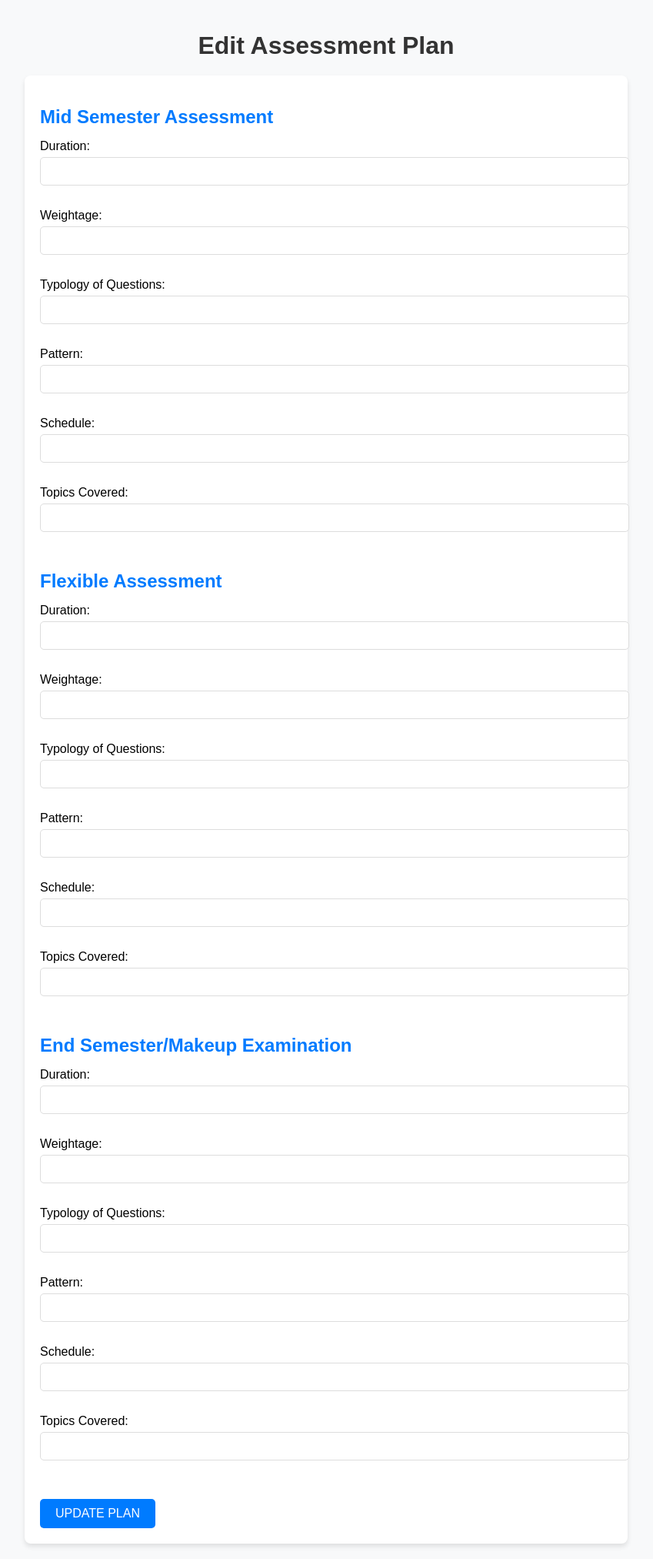
After one commit to Aishwaryapnew/plan, a Django app: template apps/templates/edit.html in a window 1280 px wide. The commit adds this page. Shown: the whole page at 77% size, without its empty margins (216-1065 px from the left). Run offline with Django 3.2, Linux system fonts and the light colour scheme; the template is opened without the code that fills it, so the values that code supplies are empty.

Commit message:
first commit

```diff
--- /dev/null
+++ b/apps/templates/edit.html
@@ -0,0 +1,142 @@
+<!DOCTYPE html>
+<html lang="en">
+<head>
+    <meta charset="UTF-8">
+    <meta name="viewport" content="width=device-width, initial-scale=1.0">
+    <title>Edit Assessment Plan</title>
+    <style>
+        body {
+            font-family: Arial, sans-serif;
+            background-color: #f8f9fa;
+            margin: 0;
+            padding: 20px;
+        }
+
+        h1 {
+            text-align: center;
+            color: #333;
+            margin-bottom: 20px;
+        }
+
+        form {
+            width: 60%;
+            margin: 0 auto;
+            background-color: #ffffff;
+            padding: 20px;
+            border-radius: 8px;
+            box-shadow: 0px 4px 6px rgba(0, 0, 0, 0.1);
+        }
+
+        .section {
+            margin-bottom: 30px;
+        }
+
+        .section h2 {
+            color: #007bff;
+            margin-bottom: 15px;
+        }
+
+        label {
+            display: block;
+            margin: 10px 0 5px;
+        }
+
+        input[type="text"] {
+            width: 100%;
+            padding: 10px;
+            margin-bottom: 20px;
+            border: 1px solid #ddd;
+            border-radius: 5px;
+        }
+
+        button {
+            background-color: #007bff;
+            color: white;
+            border: none;
+            padding: 10px 20px;
+            font-size: 16px;
+            cursor: pointer;
+            border-radius: 5px;
+            text-transform: uppercase;
+        }
+
+        button:hover {
+            background-color: #0056b3;
+        }
+    </style>
+</head>
+<body>
+    <h1>Edit Assessment Plan</h1>
+    <form method="POST" action="/updateprofile/{{ userdata.id }}/">
+        {% csrf_token %}
+
+        <!-- Mid Sem Section -->
+        <div class="section">
+            <h2>Mid Semester Assessment</h2>
+            <label for="mid_duration">Duration:</label>
+            <input type="text" name="mid_duration" id="mid_duration" value="{{ userdata.mid_duration }}">
+
+            <label for="mid_weightage">Weightage:</label>
+            <input type="text" name="mid_weightage" id="mid_weightage" value="{{ userdata.mid_weightage }}">
+
+            <label for="mid_typology">Typology of Questions:</label>
+            <input type="text" name="mid_typology" id="mid_typology" value="{{ userdata.mid_typology }}">
+
+            <label for="mid_pattern">Pattern:</label>
+            <input type="text" name="mid_pattern" id="mid_pattern" value="{{ userdata.mid_pattern }}">
+
+            <label for="mid_schedule">Schedule:</label>
+            <input type="text" name="mid_schedule" id="mid_schedule" value="{{ userdata.mid_schedule }}">
+
+            <label for="mid_topics">Topics Covered:</label>
+            <input type="text" name="mid_topics" id="mid_topics" value="{{ userdata.mid_topics }}">
+        </div>
+
+        <!-- Flexible Assessment Section -->
+        <div class="section">
+            <h2>Flexible Assessment</h2>
+            <label for="flexible_duration">Duration:</label>
+            <input type="text" name="flexible_duration" id="flexible_duration" value="{{ userdata.flexible_duration }}">
+
+            <label for="flexible_weightage">Weightage:</label>
+            <input type="text" name="flexible_weightage" id="flexible_weightage" value="{{ userdata.flexible_weightage }}">
+
+            <label for="flexible_typology">Typology of Questions:</label>
+            <input type="text" name="flexible_typology" id="flexible_typology" value="{{ userdata.flexible_typology }}">
+
+            <label for="flexible_pattern">Pattern:</label>
+            <input type="text" name="flexible_pattern" id="flexible_pattern" value="{{ userdata.flexible_pattern }}">
+
+            <label for="flexible_schedule">Schedule:</label>
+            <input type="text" name="flexible_schedule" id="flexible_schedule" value="{{ userdata.flexible_schedule }}">
+
+            <label for="flexible_topics">Topics Covered:</label>
+            <input type="text" name="flexible_topics" id="flexible_topics" value="{{ userdata.flexible_topics }}">
+        </div>
+
+        <!-- End Semester Section -->
+        <div class="section">
+            <h2>End Semester/Makeup Examination</h2>
+            <label for="end_duration">Duration:</label>
+            <input type="text" name="end_duration" id="end_duration" value="{{ userdata.end_duration }}">
+
+            <label for="end_weightage">Weightage:</label>
+            <input type="text" name="end_weightage" id="end_weightage" value="{{ userdata.end_weightage }}">
+
+            <label for="end_typology">Typology of Questions:</label>
+            <input type="text" name="end_typology" id="end_typology" value="{{ userdata.end_typology }}">
+
+            <label for="end_pattern">Pattern:</label>
+            <input type="text" name="end_pattern" id="end_pattern" value="{{ userdata.end_pattern }}">
+
+            <label for="end_schedule">Schedule:</label>
+            <input type="text" name="end_schedule" id="end_schedule" value="{{ userdata.end_schedule }}">
+
+            <label for="end_topics">Topics Covered:</label>
+            <input type="text" name="end_topics" id="end_topics" value="{{ userdata.end_topics }}">
+        </div>
+
+        <button type="submit">Update Plan</button>
+    </form>
+</body>
+</html>
--- a/apps/urls.py
+++ b/apps/urls.py
@@ -3,5 +3,9 @@ from . import views
 
 urlpatterns = [
     path('exam_table/', views.exam_table, name='exam_table'),
-    path('assessment_plan_view/', views.assessment_plan_view, name='assessment_plan_view'),
+    path('exam_table/assessment_plan_view/', views.assessment_plan_view, name='assessment_plan_view'),
+    path('viewuser/',views.viewuser,name='viewuser'),
+    path('deleteprofile/<int:id>/',views.deleteprofile,name='deleteprofile'),
+    path('edit/<int:id>/',views.edit,name='edit'),
+    path('updateprofile/<int:id>/', views.updateprofile, name='updateprofile'),
 ]
```
Also changed, not shown: apps/templates/viewuser.html (+114 -9 lines), apps/views.py (+125 -39 lines).
